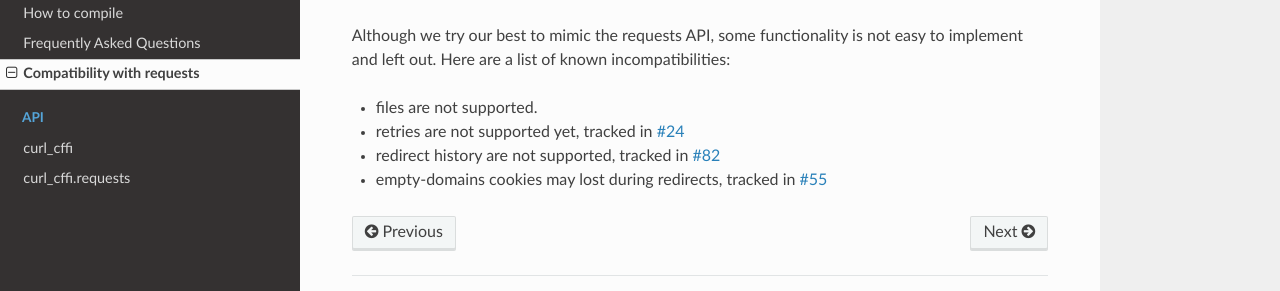
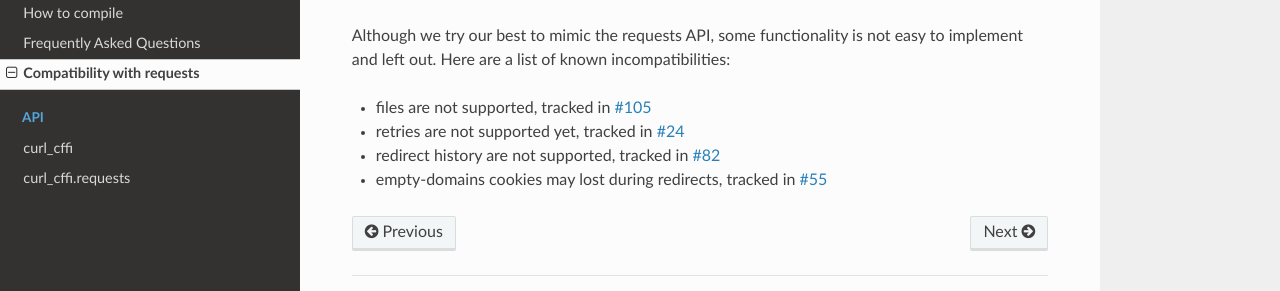
Before and after one commit to lexiforest/curl_cffi, an MkDocs documentation site: the page built from docs/vs-requests.md, in a window 1280 px wide. Shown: the part 136-427 px from the top of the page. Built offline with MkDocs 1.6.1, drawn with Linux system fonts in a browser that asks for light colours; nearby versions of some CDN libraries.

Commit message:
add tracking issue of `files=` not supported

```diff
--- a/docs/vs-requests.md
+++ b/docs/vs-requests.md
@@ -3,7 +3,7 @@
 Although we try our best to mimic the requests API, some functionality is not easy to implement and left out.
 Here are a list of known incompatibilities:
 
-- files are not supported.
+- files are not supported, tracked in [#105](https://github.com/yifeikong/curl_cffi/issues/105)
 - retries are not supported yet, tracked in [#24](https://github.com/yifeikong/curl_cffi/issues/24)
 - redirect history are not supported, tracked in [#82](https://github.com/yifeikong/curl_cffi/issues/82)
 - empty-domains cookies may lost during redirects, tracked in [#55](https://github.com/yifeikong/curl_cffi/issues/55)
```
